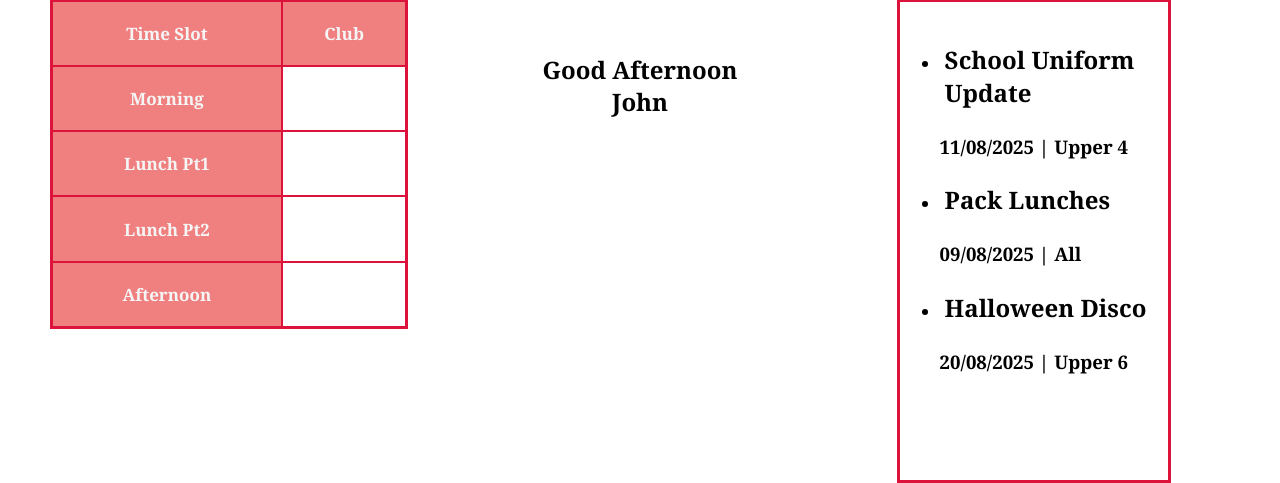
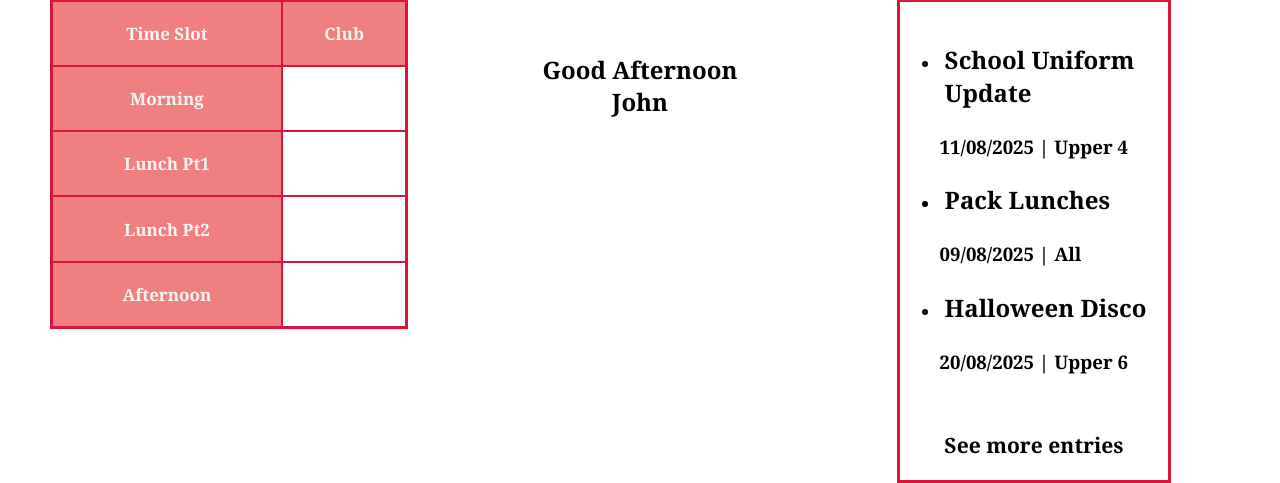
Before and after one commit to Lucy3423/Student-Profile-Website, a Flask app: page /dashboard/1 in a window 1280 px wide. Shown: the part 510-993 px from the top of the page. Run offline with Flask 3, Linux system fonts and the light colour scheme; lists and menus that the app fills with data are empty.

Commit message:
I have finished the project and fixed the link to the bulletin page

```diff
--- a/StudentPortal/static/dashboard.css
+++ b/StudentPortal/static/dashboard.css
@@ -56,15 +56,20 @@
 
 }
 
-.link {
-    margin-left: -50px;
-    color: black;
+.link a{
+    /* margin-left: -50px; */
+    color: black !important;
+    padding-left: -50px;
+    /* position: center;
+    align-items: center;
+    text-align: left;
+    display: flex; */
 
 }
 
 .link:hover {
     background-color: lightcoral !important;
-    color: white;
+    color: white !important;
     width: 170px;
 }
 
```
